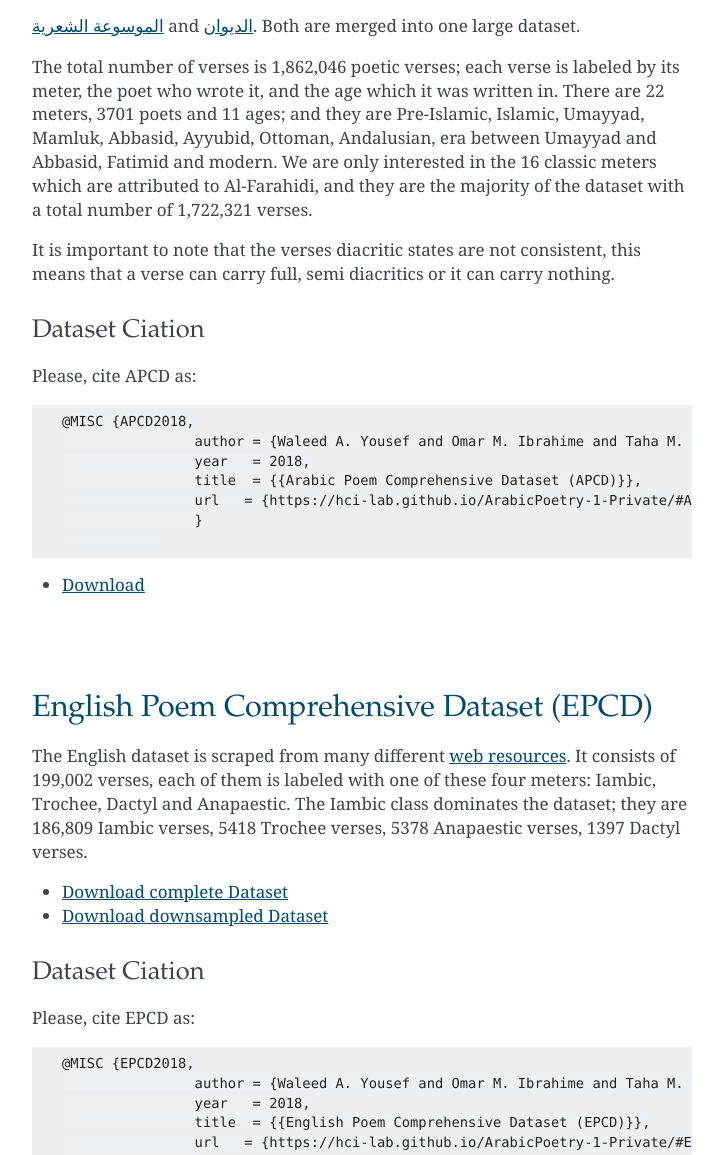
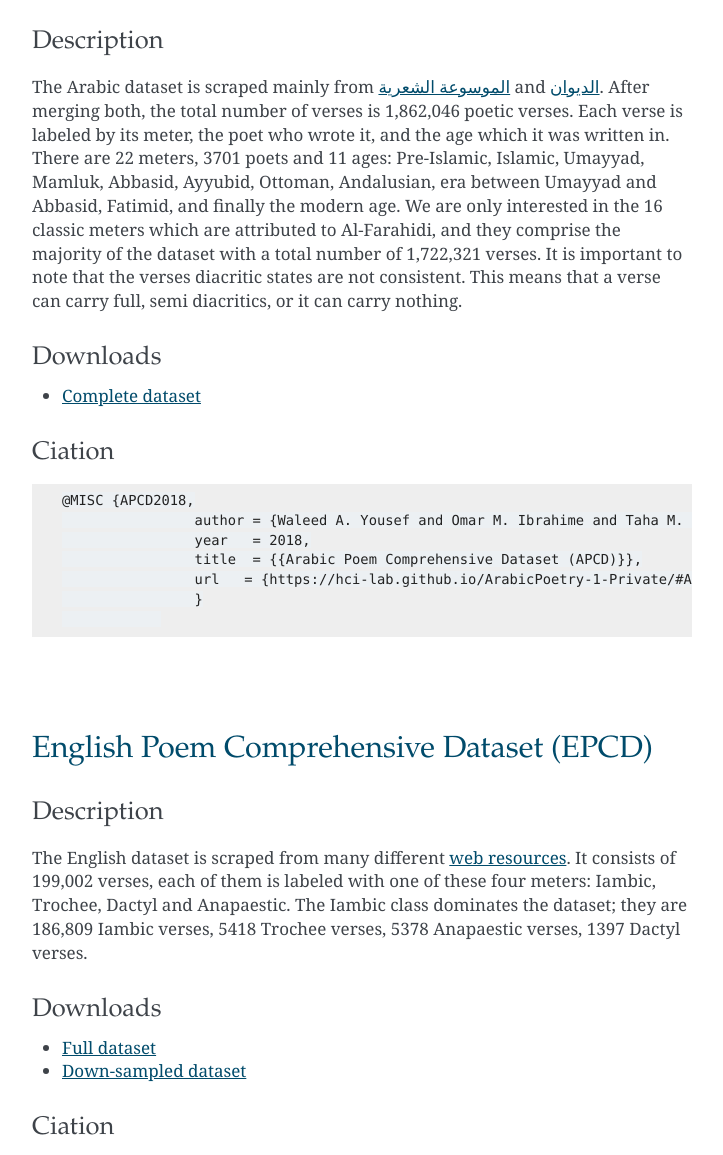
Before and after one commit to hci-lab/LearningMetersPoems, a plain HTML site: page index.html in a window 1280 px wide. Shown: the part 158-1313 px from the top of the page, without its empty margins (228-951 px from the left). Drawn offline with Linux system fonts and the light colour scheme.

```diff
--- a/index.html
+++ b/index.html
@@ -22,21 +22,28 @@
 	    <h1>Poem Dataset</h1>
 
             <h2 id="arabic-poems-comprehensive-dataset-apcd"><a href="#APCD" name="APCD" style="text-decoration: none">Arabic Poem Comprehensive Dataset (APCD)</a></h2>
-	    <p><a href="https://poetry.dctabudhabi.ae">الموسوعة الشعرية</a>
-	      and <a href="https://www.aldiwan.net"> الديوان</a>.  Both are merged into one large
-	      dataset.</p>
-	    <p>The total number of verses is 1,862,046 poetic verses; each verse is labeled by its
-	      meter, the poet who wrote it, and the age which it was written in. There are 22
-	      meters, 3701 poets and 11 ages; and they are Pre-Islamic, Islamic, Umayyad, Mamluk,
-	      Abbasid, Ayyubid, Ottoman, Andalusian, era between Umayyad and Abbasid, Fatimid and
-	      modern. We are only interested in the 16 classic meters which are attributed to
-	      Al-Farahidi, and they are the majority of the dataset with a total number of 1,722,321
-	      verses.</p>
-	    <p>It is important to note that the verses diacritic states are not consistent, this
-	      means that a verse can carry full, semi diacritics or it can carry nothing.</p>
 
-	    <h3 id="dataset-ciation">Dataset Ciation</h3>
-	    <p>Please, cite APCD as:</p>
+	    <h3 >Description</h3>
+
+	    <p>The Arabic dataset is scraped mainly
+	      from <a href="https://poetry.dctabudhabi.ae">الموسوعة الشعرية</a>
+	      and <a href="https://www.aldiwan.net"> الديوان</a>. After merging both, the total
+	      number of verses is 1,862,046 poetic verses. Each verse is labeled by its meter, the
+	      poet who wrote it, and the age which it was written in. There are 22 meters, 3701
+	      poets and 11 ages: Pre-Islamic, Islamic, Umayyad, Mamluk, Abbasid, Ayyubid, Ottoman,
+	      Andalusian, era between Umayyad and Abbasid, Fatimid, and finally the modern age. We
+	      are only interested in the 16 classic meters which are attributed to Al-Farahidi, and
+	      they comprise the majority of the dataset with a total number of 1,722,321 verses. It
+	      is important to note that the verses diacritic states are not consistent. This means
+	      that a verse can carry full, semi diacritics, or it can carry nothing.</p>
+
+	    <h3>Downloads</h3>
+	    <ul>
+	      <li><a href="https://drive.google.com/open?id=1VFPwdu7ZS4fALpU3nMiA-kf1dtIwsGLN">Complete dataset</a></li>
+	    </ul>
+
+	    <h3 id="dataset-citation_1">Ciation</h3>
+
 	    <pre><code>@MISC {APCD2018,
 		author = {Waleed A. Yousef and Omar M. Ibrahime and Taha M. Madbouly and Moustafa A. Mahmoud and Ali H. El-Kassas and Ali O. Hassan and Abdallah R. Albohy},
 		year   = 2018,
@@ -45,23 +52,27 @@
 		}
 	    </code></pre>
 
-	    <ul>
-	      <li><a href="https://drive.google.com/open?id=1VFPwdu7ZS4fALpU3nMiA-kf1dtIwsGLN">Download</a></li>
-	    </ul>
 	    <p><br>
 	      <br></p>
+
 	    <h2 id="english-poem-comprehensive-dataset-epcd"><a href="#EPCD" name="EPCD" style="text-decoration: none">English Poem Comprehensive Dataset (EPCD)</a></h2>
+
+	    <h3 >Description</h3>
+
 	    <p>The English dataset is scraped from many different <a href="http://www.eighteenthcenturypoetry.org">web resources</a>. It consists
 	      of 199,002 verses, each of them is labeled with one of these four meters: Iambic,
 	      Trochee, Dactyl and Anapaestic. The Iambic class dominates the dataset; they are
 	      186,809 Iambic verses, 5418 Trochee verses, 5378 Anapaestic verses, 1397 Dactyl
 	      verses.</p>
+
+	    <h3>Downloads</h3>
 	    <ul>
-	      <li><a href="https://drive.google.com/open?id=1gLzA5qXV40jrmJOSZvWYrCpeLymI-Ui0">Download complete Dataset</a></li>
-	      <li><a href="https://drive.google.com/open?id=108oPKOybFyIAKXsQAYu6FwB84uIw_hUJ">Download downsampled Dataset</a></li>
+	      <li><a href="https://drive.google.com/open?id=1gLzA5qXV40jrmJOSZvWYrCpeLymI-Ui0">Full dataset</a></li>
+	      <li><a href="https://drive.google.com/open?id=108oPKOybFyIAKXsQAYu6FwB84uIw_hUJ">Down-sampled dataset</a></li>
 	    </ul>
-	    <h3 id="dataset-ciation_1">Dataset Ciation</h3>
-	    <p>Please, cite EPCD as:</p>
+
+	    <h3 id="dataset-citation_2">Ciation</h3>
+
 	    <pre><code>@MISC {EPCD2018,
 		author = {Waleed A. Yousef and Omar M. Ibrahime and Taha M. Madbouly and Moustafa A. Mahmoud and Ali H. El-Kassas and Ali O. Hassan and Abdallah R. Albohy},
 		year   = 2018,
```
